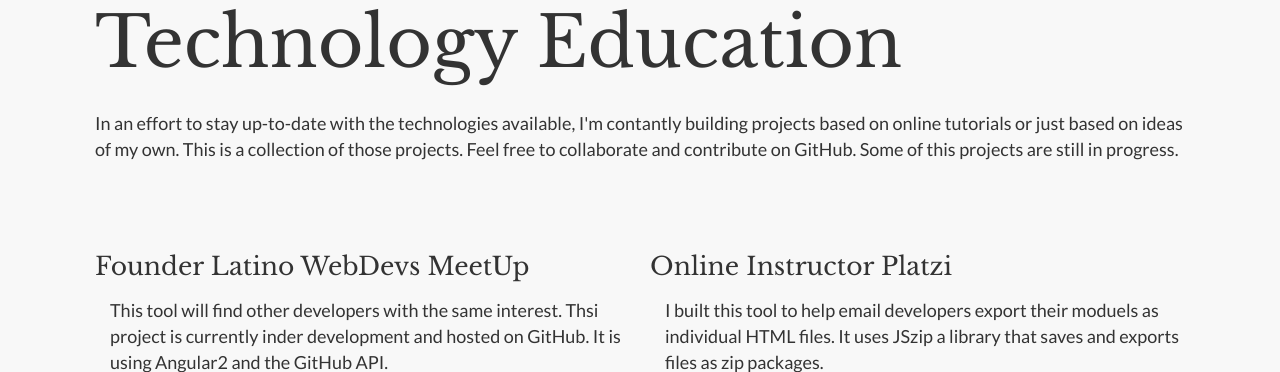
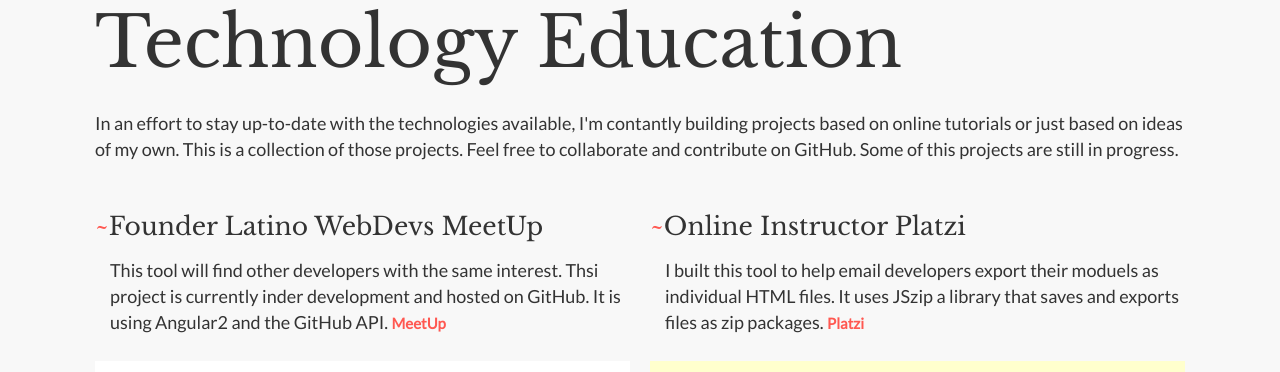
Before and after one commit to micposso/2016-portfolio, a PHP site: page /education.php in a window 1280 px wide. Shown: the part 75-447 px from the top of the page. Run offline with PHP 8.4, Linux system fonts and the light colour scheme; some libraries are stand-ins or nearby versions.

Commit message:
added more images

```diff
--- a/brooklyn.php
+++ b/brooklyn.php
@@ -7,8 +7,8 @@
           <p class="projects-text">During my time as a web designer at Services for the Underserved, a human services non-profit in New York City, I designed and coded marketing pieces for various fundraising events. During October, SUS conducts an Annual Octoberfest. This event utilizes a landing page for ticket registration, an email campaign and a printed invitation that was distributed to a selected group of young professionals.</p>
         </div>
         <div class="row thumbs">
-          <div class="col-md-6 project-container"> <img src="img/big-grey.jpg" class="img-responsive"> </div>
-          <div class="col-md-6 project-container"> <img src="img/big-grey.jpg" class="img-responsive"> </div>
+          <div class="col-md-6 project-container"> <img src="img/bb-project-1a.png" class="img-responsive"> </div>
+          <div class="col-md-6 project-container"> <img src="img/bb-project-1b.png" class="img-responsive"> </div>
         </div>
         <div class="row single-img"> <img src="img/big-grey.jpg" class="img-responsive"> </div>
         <div class="projects-text-container">
--- a/css/custom.css
+++ b/css/custom.css
@@ -315,11 +315,10 @@ font-family: 'Lato', sans-serif;
 font-family: 'Lato', sans-serif;
   font-size: 18px;
   line-height: 26px;
-  margin-bottom: 50px;
 }
 
 .projects-text-labs {
-    margin-bottom: 0px;
+    margin-bottom: 25px;
     margin-left: 15px;
 }
 
--- a/education.php
+++ b/education.php
@@ -8,21 +8,14 @@
         </div>
         <div class="row thumbs">
           <div class="col-md-6 project-container">
-            <h1 class="projects-lab">Founder Latino WebDevs MeetUp</h1>
-            <p class="projects-text-labs">This tool will find other developers with the same interest. Thsi project is currently inder development and hosted on GitHub. It is using Angular2 and the GitHub API.</p>
+            <h1 class="projects-lab"><span class="highlight">~</span>Founder Latino WebDevs MeetUp</h1>
+            <p class="projects-text-labs">This tool will find other developers with the same interest. Thsi project is currently inder development and hosted on GitHub. It is using Angular2 and the GitHub API. <span class="github-link"><a href="https://www.meetup.com/Latino-Web-Developers-NYC/">MeetUp</a></span></p>
             <a href=""><img src="img/meetup.jpg" class="img-responsive"></a>
           </div>
           <div class="col-md-6 project-container">
-            <h1 class="projects-lab">Online Instructor Platzi</h1>
-            <p class="projects-text-labs">I built this tool to help email developers export their moduels as individual HTML files. It uses JSzip a library that saves and exports files as zip packages.</p>
+            <h1 class="projects-lab"><span class="highlight">~</span>Online Instructor Platzi</h1>
+            <p class="projects-text-labs">I built this tool to help email developers export their moduels as individual HTML files. It uses JSzip a library that saves and exports files as zip packages. <span class="github-link"><a href="https://platzi.com/clases/diseno-email/">Platzi</a></span></p>
             <a href=""><img src="img/platzi.jpg" class="img-responsive"></a>
-          </div>
-        </div>
-        <div class="row thumbs">
-          <div class="col-md-6 project-container">
-            <h1 class="projects-lab">Educational YouTube Channel</h1>
-            <p class="projects-text-labs">Currently </p>
-            <a href=""><img src="img/channel.jpg" class="img-responsive"></a>
           </div>
         </div>
       </div>
--- a/includes/header.php
+++ b/includes/header.php
@@ -32,7 +32,7 @@
       </div>
       <div>
         <ul class="nav navbar-nav navbar-right hidden-xs">
-          <li><a href="/index.php">Michael Posso</a></li>
+          <li><a href="http://www.michaelposso.com/index.php">Michael Posso</a></li>
           <li class="social-icon instagram"><a href="">Instagram</a></li>
           <li class="social-icon linkedin"><a href="https://www.linkedin.com/in/michaelposso">LinkedIn</a></li>
           <li class="social-icon youtube"><a href="">YouTube</a></li>
```
Also changed, not shown: img/bb-project-1a.png (added), img/bb-project-1b.png (added), img/meetup.jpg (added), img/platzi.jpg (added), img/thumbnail-project(1).jpg (deleted), img/thumbnail-project(2).jpg (deleted), img/thumbnail-project(3).jpg (deleted), img/thumbnail-project(4).jpg (deleted).
